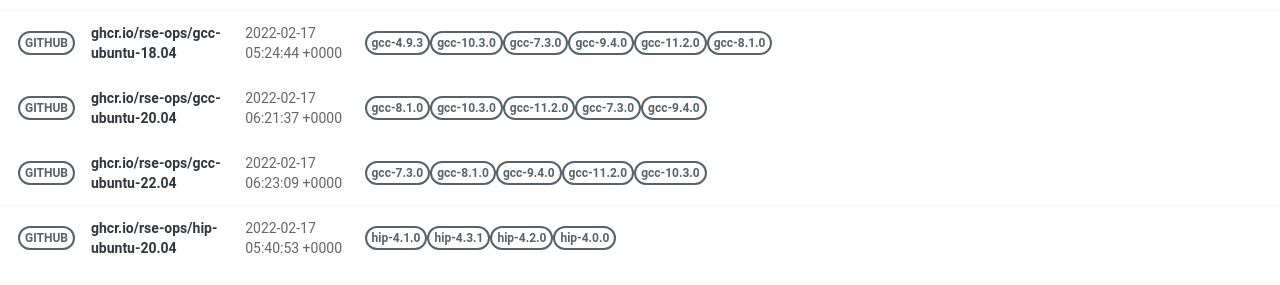
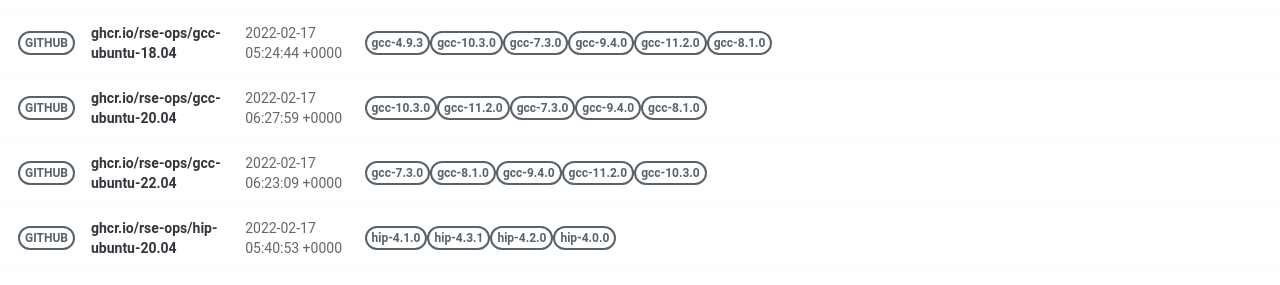
Before and after one commit to rse-ops/docker-images, a Jekyll site: the page built from pages/index.md, in a window 1280 px wide. Shown: the part 581-866 px from the top of the page. Built offline with Jekyll 4.4.1, drawn with Linux system fonts in a browser that asks for light colours; nearby versions of some CDN libraries.

Commit message:
Automated push to update library 2022-02-17

```diff
--- a/_library/ghcr.io-rse-ops-gcc-ubuntu-20.04.md
+++ b/_library/ghcr.io-rse-ops-gcc-ubuntu-20.04.md
@@ -1,14 +1,11 @@
 ---
 layout: container
 name: ghcr.io/rse-ops/gcc-ubuntu-20.04
-updated_at: 2022-02-17 06:21:37.208877
+updated_at: 2022-02-17 06:27:59.618454
 
 
 container_url: https://github.com/orgs/rse-ops/packages/container/package/gcc-ubuntu-20.04
 versions:
- - tag: gcc-8.1.0
-   dockerfile: https://github.com/rse-ops/docker-images/blob/main/ubuntu/gcc/Dockerfile
-   manifest: https://crane.ggcr.dev/manifest/ghcr.io/rse-ops/gcc-ubuntu-20.04:gcc-8.1.0
  - tag: gcc-10.3.0
    dockerfile: https://github.com/rse-ops/docker-images/blob/main/ubuntu/gcc/Dockerfile
    manifest: https://crane.ggcr.dev/manifest/ghcr.io/rse-ops/gcc-ubuntu-20.04:gcc-10.3.0
```
Also changed, not shown: other parts of _library/ghcr.io-rse-ops-gcc-ubuntu-20.04.md (+3 -0 lines).
